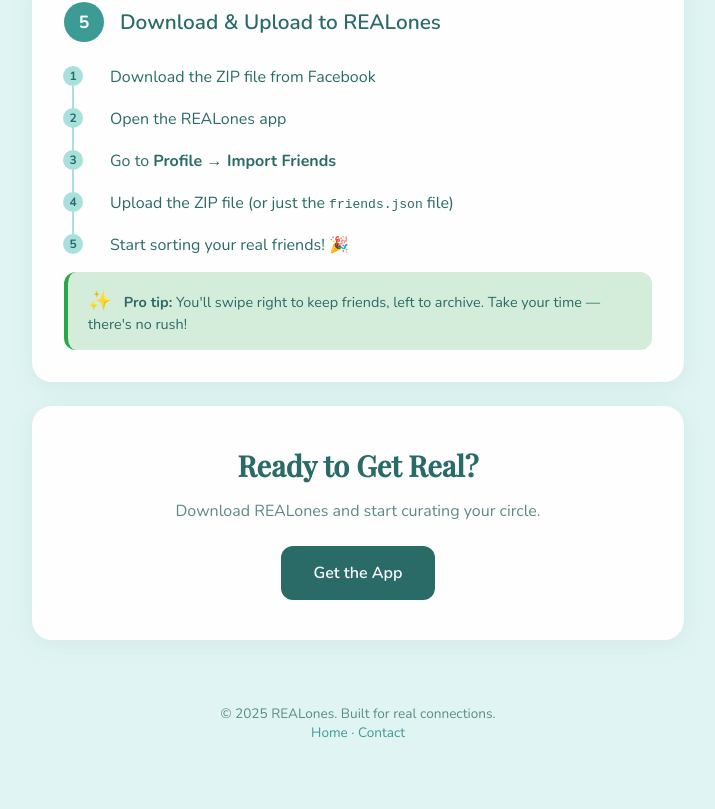
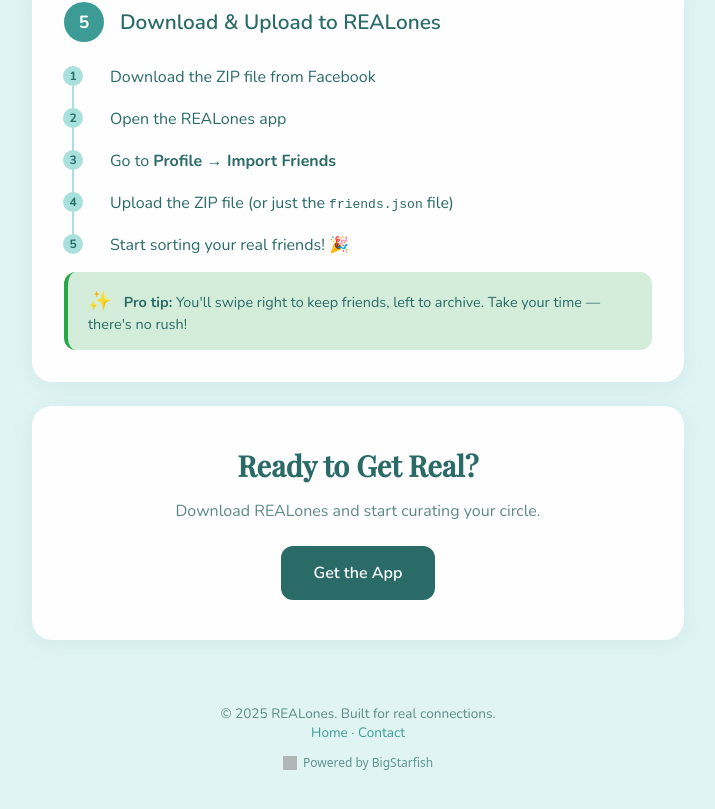
Before and after one commit to WillWW32/realones-landing, a plain HTML site: page import.html in a window 1280 px wide. Shown: the part 1782-2591 px from the top of the page, without its empty margins (282-997 px from the left). Drawn offline with nearby package versions, Linux system fonts and the light colour scheme; grey boxes are pictures that could not be loaded; a web font is replaced by a local one.

Commit message:
Add "Powered by BigStarfish" footer link
Co-Authored-By: Claude Fable 5.2 <noreply@anthropic.com>

```diff
--- a/import.html
+++ b/import.html
@@ -408,6 +408,12 @@
         <footer class="footer">
             <p>&copy; 2025 REALones. Built for real connections.</p>
             <p><a href="/">Home</a> · <a href="mailto:hello@real-ones.app">Contact</a></p>
+            <div style="text-align:center;padding:14px 16px">
+              <a href="https://www.bigstarfish.com" target="_blank" rel="noopener" style="display:inline-flex;align-items:center;gap:6px;font:500 12px/1 system-ui,-apple-system,sans-serif;color:#2a6b68;opacity:.7;text-decoration:none">
+                <img src="https://www.bigstarfish.com/brand/starfish-coral.svg" alt="" width="14" height="14" style="display:block">
+                Powered by BigStarfish
+              </a>
+            </div>
         </footer>
     </div>
 </body>
```
Also changed, not shown: index.html (+6 -0 lines), privacy.html (+6 -0 lines), support.html (+6 -0 lines), terms.html (+6 -0 lines).
